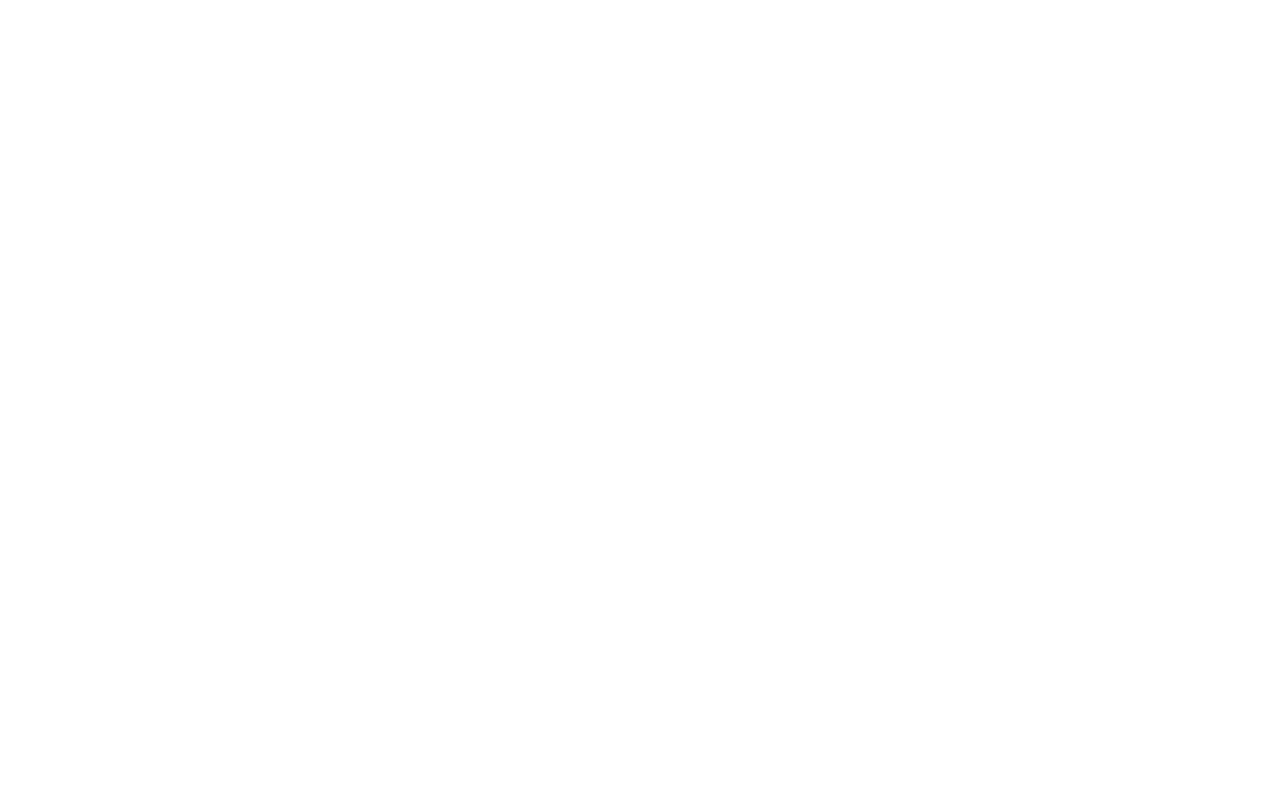
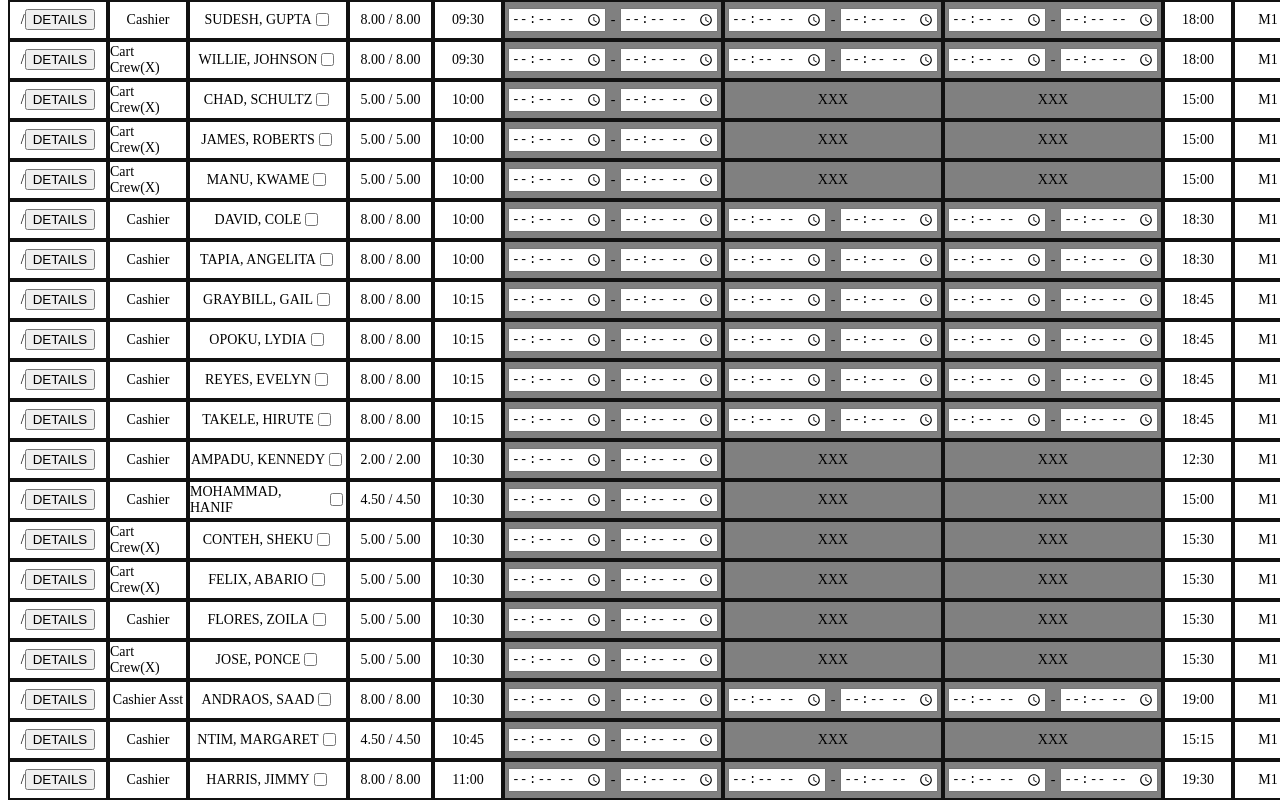
Before and after one commit to mateusmatters/ScheduleBoardApp, a React (Create React App) app: page / in a window 1280 px wide. Shown: the part 537-1337 px from the top of the page. Before the commit the page ends 800 px from the top, so only its background shows below. Built offline with nearby package versions, Linux system fonts and the light colour scheme.

Commit message:
add more employees to test out

```diff
--- a/src/class definitions/testEmployeesArray.js
+++ b/src/class definitions/testEmployeesArray.js
@@ -52,65 +52,88 @@
 
 
 const employeeArray = new SortedArray(Employee);
-// employeeArray.add(new Employee("DONALD", "WOODS", createTimeStamp(8,30), createTimeStamp(9,30), "Cashier Asst", "FRONT-END")); //WEIRD SEG
-// employeeArray.add(new Employee("LIDA", "CARRANZA", createTimeStamp(9,30), createTimeStamp(18,0), "Cashier", "FRONT-END"));
-// employeeArray.add(new Employee("GUPTA", "SUDESH", createTimeStamp(9,30), createTimeStamp(18,0), "Cashier", "FRONT-END"));
-// employeeArray.add(new Employee("MOHAMMED", "SARA", createTimeStamp(9,30), createTimeStamp(18,0), "Cashier", "FRONT-END"));
-// employeeArray.add(new Employee("PETROGRADSKIY", "ARKADIY", createTimeStamp(9,30), createTimeStamp(18,0), "Cashier", "FRONT-END"));
-// employeeArray.add(new Employee("COLE", "DAVID", createTimeStamp(10,0), createTimeStamp(18,30), "Cashier", "FRONT-END"));
-// employeeArray.add(new Employee("ANGELITA", "TAPIA", createTimeStamp(10,0), createTimeStamp(18,30), "Cashier", "FRONT-END"));
-// employeeArray.add(new Employee("GAIL", "GRAYBILL", createTimeStamp(10,15), createTimeStamp(18,45), "Cashier", "FRONT-END"));
-// employeeArray.add(new Employee("LYDIA", "OPOKU", createTimeStamp(10,15), createTimeStamp(18,45), "Cashier", "FRONT-END"));
-// employeeArray.add(new Employee("EVELYN", "REYES", createTimeStamp(10,15), createTimeStamp(18,45), "Cashier", "FRONT-END"));
-// employeeArray.add(new Employee("HIRUTE", "TAKELE", createTimeStamp(10,15), createTimeStamp(18,45), "Cashier", "FRONT-END"));
-// employeeArray.add(new Employee("ZOILA", "FLORES", createTimeStamp(10,30), createTimeStamp(15,30), "Cashier", "FRONT-END"));
-// employeeArray.add(new Employee("KENNEDY", "AMPADU", createTimeStamp(10,30), createTimeStamp(12,30), "Cashier", "FRONT-END")); //WEIRD SEG
-// employeeArray.add(new Employee("HANIF", "MOHAMMAD", createTimeStamp(10,30), createTimeStamp(15,0), "Cashier", "FRONT-END"));
-// employeeArray.add(new Employee("SAAD", "ANDRAOS", createTimeStamp(10,30), createTimeStamp(19,0), "Cashier Asst", "FRONT-END"));
-// employeeArray.add(new Employee("MARGARET", "NTIM", createTimeStamp(10,45), createTimeStamp(15,15), "Cashier", "FRONT-END"));
-// employeeArray.add(new Employee("BARACK", "OBAMA", createTimeStamp(13,45), createTimeStamp(18,45), "Cashier", "FRONT-END"));
-// employeeArray.add(new Employee("MICHELLE", "OBAMA", createTimeStamp(7,0), createTimeStamp(13,0), "Cashier", "FRONT-END"));
+employeeArray.add(new Employee("DONALD", "WOODS", createTimeStamp(8,30), createTimeStamp(9,30), "Cashier Asst", "FRONT-END")); //WEIRD SEG
+employeeArray.add(new Employee("LIDA", "CARRANZA", createTimeStamp(9,30), createTimeStamp(18,0), "Cashier", "FRONT-END"));
+employeeArray.add(new Employee("GUPTA", "SUDESH", createTimeStamp(9,30), createTimeStamp(18,0), "Cashier", "FRONT-END"));
+employeeArray.add(new Employee("MOHAMMED", "SARA", createTimeStamp(9,30), createTimeStamp(18,0), "Cashier", "FRONT-END"));
+employeeArray.add(new Employee("PETROGRADSKIY", "ARKADIY", createTimeStamp(9,30), createTimeStamp(18,0), "Cashier", "FRONT-END"));
+employeeArray.add(new Employee("COLE", "DAVID", createTimeStamp(10,0), createTimeStamp(18,30), "Cashier", "FRONT-END"));
+employeeArray.add(new Employee("ANGELITA", "TAPIA", createTimeStamp(10,0), createTimeStamp(18,30), "Cashier", "FRONT-END"));
+employeeArray.add(new Employee("GAIL", "GRAYBILL", createTimeStamp(10,15), createTimeStamp(18,45), "Cashier", "FRONT-END"));
+employeeArray.add(new Employee("LYDIA", "OPOKU", createTimeStamp(10,15), createTimeStamp(18,45), "Cashier", "FRONT-END"));
+employeeArray.add(new Employee("EVELYN", "REYES", createTimeStamp(10,15), createTimeStamp(18,45), "Cashier", "FRONT-END"));
+employeeArray.add(new Employee("HIRUTE", "TAKELE", createTimeStamp(10,15), createTimeStamp(18,45), "Cashier", "FRONT-END"));
+employeeArray.add(new Employee("ZOILA", "FLORES", createTimeStamp(10,30), createTimeStamp(15,30), "Cashier", "FRONT-END"));
+employeeArray.add(new Employee("KENNEDY", "AMPADU", createTimeStamp(10,30), createTimeStamp(12,30), "Cashier", "FRONT-END")); //WEIRD SEG
+employeeArray.add(new Employee("HANIF", "MOHAMMAD", createTimeStamp(10,30), createTimeStamp(15,0), "Cashier", "FRONT-END"));
+employeeArray.add(new Employee("SAAD", "ANDRAOS", createTimeStamp(10,30), createTimeStamp(19,0), "Cashier Asst", "FRONT-END"));
+employeeArray.add(new Employee("MARGARET", "NTIM", createTimeStamp(10,45), createTimeStamp(15,15), "Cashier", "FRONT-END"));
 
-// employeeArray.add(new Employee("WIZ", "KHALIFA", createTimeStamp(8,30), createTimeStamp(9,30), "Baker", "BAKERY")); //WEIRD SEG
-// employeeArray.add(new Employee("SHECK", "WES", createTimeStamp(9,30), createTimeStamp(18,0), "Baker", "BAKERY"));
-// employeeArray.add(new Employee("JERMAINE", "COLE", createTimeStamp(9,30), createTimeStamp(18,0), "Baker", "BAKERY"));
-// employeeArray.add(new Employee("AUBREY", "GRAHM", createTimeStamp(9,30), createTimeStamp(18,0), "Baker", "BAKERY"));
-// employeeArray.add(new Employee("TYRESSE", "OWENS", createTimeStamp(9,30), createTimeStamp(18,0), "Baker", "BAKERY"));
-// employeeArray.add(new Employee("CANDICE", "OWENS", createTimeStamp(10,0), createTimeStamp(18,30), "Door", "MEMBERSHIP-SERVICE"));
-// employeeArray.add(new Employee("JACK", "BLACK", createTimeStamp(10,0), createTimeStamp(18,30), "Door", "MEMBERSHIP-SERVICE"));
-// employeeArray.add(new Employee("LEONARDO", "DICAPRIO", createTimeStamp(10,15), createTimeStamp(18,45), "Door", "MEMBERSHIP-SERVICE"));
-// employeeArray.add(new Employee("SCARLET", "JOHANSON", createTimeStamp(10,15), createTimeStamp(18,45), "Door", "MEMBERSHIP-SERVICE"));
-// employeeArray.add(new Employee("CHRIS", "HEMSWORTH", createTimeStamp(10,15), createTimeStamp(18,45), "Sandwich Maker", "DELI"));
-// employeeArray.add(new Employee("TOM", "HOLLAND", createTimeStamp(10,15), createTimeStamp(18,45), "Sandwich Maker", "DELI"));
-// employeeArray.add(new Employee("ROBERT", "DOWEY", createTimeStamp(10,30), createTimeStamp(15,30), "Chicken Maker", "DELI"));
-// employeeArray.add(new Employee("CHRIS", "EVANS", createTimeStamp(10,30), createTimeStamp(12,30), "Sandwich Maker", "DELI")); //WEIRD SEG
-// employeeArray.add(new Employee("DARREN", "WATKINS", createTimeStamp(10,30), createTimeStamp(15,0), "Chicken Maker", "DELI"));
-// employeeArray.add(new Employee("CHRISTOPHER", "NOLAN", createTimeStamp(10,30), createTimeStamp(19,0), "Pharmacist", "PHARMACY"));
-// employeeArray.add(new Employee("ADAM", "LEVINE", createTimeStamp(10,45), createTimeStamp(15,15), "Pharmacist", "PHARMACY"));
-// employeeArray.add(new Employee("BRITTANEY", "SPEARS", createTimeStamp(13,45), createTimeStamp(18,45), "Pharmacist", "PHARMACY"));
-// employeeArray.add(new Employee("MILEY", "CYRUS", createTimeStamp(7,0), createTimeStamp(13,0), "Pharmacist", "PHARMACY"));
+employeeArray.add(new Employee("JIMMY", "HARRIS", createTimeStamp(11,0), createTimeStamp(19,30), "Cashier", "FRONT-END"));
+employeeArray.add(new Employee("JOE", "TISCHLER", createTimeStamp(11,0), createTimeStamp(19,30), "Cashier", "FRONT-END"));
+employeeArray.add(new Employee("EDISON", "MOLINA", createTimeStamp(11,15), createTimeStamp(19,45), "Cashier", "FRONT-END"));
+employeeArray.add(new Employee("GARY", "HOWARD", createTimeStamp(11,30), createTimeStamp(15,30), "Cashier Asst", "FRONT-END"));
+employeeArray.add(new Employee("DAYSI", "HERNANDEZ", createTimeStamp(11,30), createTimeStamp(16,0), "Cashier", "FRONT-END"));
+employeeArray.add(new Employee("JONATHAN", "ROMERO", createTimeStamp(11,45), createTimeStamp(17,45), "Cashier", "FRONT-END"));
+employeeArray.add(new Employee("CHRISTIANA", "AMIHERE", createTimeStamp(12,0), createTimeStamp(18,30), "Cashier", "FRONT-END"));
+employeeArray.add(new Employee("MABEL", "AMOABENG", createTimeStamp(12,45), createTimeStamp(15,15), "Cashier", "FRONT-END"));
+employeeArray.add(new Employee("DONALD", "WOODS", createTimeStamp(13,0), createTimeStamp(17,0), "Cashier Asst", "FRONT-END"));
+employeeArray.add(new Employee("REYNA", "PEREIRA", createTimeStamp(13,0), createTimeStamp(18,15), "Cashier", "FRONT-END"));
+employeeArray.add(new Employee("KENNEDY", "AMPADU", createTimeStamp(15,0), createTimeStamp(19,0), "Cashier", "FRONT-END"));
+employeeArray.add(new Employee("MARIA", "MORALES", createTimeStamp(16,0), createTimeStamp(21,0), "Cashier", "FRONT-END"));//WHAT IF SHE CLOCKED IN EARLY
+employeeArray.add(new Employee("ADEWALE", "ADELEKE", createTimeStamp(16,0), createTimeStamp(21,0), "Cashier Asst", "FRONT-END"));
+employeeArray.add(new Employee("ABI", "MEJIA", createTimeStamp(16,0), createTimeStamp(18,0), "Cashier Asst", "FRONT-END"));
+employeeArray.add(new Employee("MARGARET", "NTIM", createTimeStamp(17,15), createTimeStamp(19,15), "Cashier", "FRONT-END"));
+employeeArray.add(new Employee("MABEL", "AMOABENG", createTimeStamp(17,15), createTimeStamp(21,15), "Cashier", "FRONT-END"));
+employeeArray.add(new Employee("HANIF", "MOHAMMAD", createTimeStamp(18,0), createTimeStamp(19,0), "Cashier", "FRONT-END"));
+employeeArray.add(new Employee("JUDITH", "AMPONG", createTimeStamp(18,0), createTimeStamp(23,0), "Cashier Asst", "FRONT-END"));
 
-// employeeArray.add(new Employee("JAMES", "ANDERSON", createTimeStamp(8,30), createTimeStamp(9,30), "Baker", "BAKERY")); //WEIRD SEG
-// employeeArray.add(new Employee("MARY", "THOMPSON", createTimeStamp(9,30), createTimeStamp(18,0), "Baker", "BAKERY"));
-// employeeArray.add(new Employee("JOHN", "WILLIAMS", createTimeStamp(9,30), createTimeStamp(18,0), "Baker", "BAKERY"));
-// employeeArray.add(new Employee("PATRICIA", "JOHNSON", createTimeStamp(9,30), createTimeStamp(18,0), "Baker", "BAKERY"));
-// employeeArray.add(new Employee("ROBERT", "BROWN", createTimeStamp(9,30), createTimeStamp(18,0), "Baker", "BAKERY"));
-// employeeArray.add(new Employee("LINDA", "DAVIS", createTimeStamp(10,0), createTimeStamp(18,30), "Door", "MEMBERSHIP-SERVICE"));
-// employeeArray.add(new Employee("MICHAEL", "MILLER", createTimeStamp(10,0), createTimeStamp(18,30), "Door", "MEMBERSHIP-SERVICE"));
-// employeeArray.add(new Employee("ELIZABETH", "WILSON", createTimeStamp(10,15), createTimeStamp(18,45), "Door", "MEMBERSHIP-SERVICE"));
-// employeeArray.add(new Employee("DAVID", "MOORE", createTimeStamp(10,15), createTimeStamp(18,45), "Door", "MEMBERSHIP-SERVICE"));
-// employeeArray.add(new Employee("JENNIFER", "TAYLOR", createTimeStamp(10,15), createTimeStamp(18,45), "Sandwich Maker", "DELI"));
-// employeeArray.add(new Employee("WILLIAM", "CLARK", createTimeStamp(10,15), createTimeStamp(18,45), "Sandwich Maker", "DELI"));
-// employeeArray.add(new Employee("SUSAN", "WHITE", createTimeStamp(10,30), createTimeStamp(15,30), "Chicken Maker", "DELI"));
-// employeeArray.add(new Employee("JOSEPH", "HARRIS", createTimeStamp(10,30), createTimeStamp(12,30), "Sandwich Maker", "DELI")); //WEIRD SEG
-// employeeArray.add(new Employee("JESSICA", "MARTIN", createTimeStamp(10,30), createTimeStamp(15,0), "Chicken Maker", "DELI"));
-// employeeArray.add(new Employee("THOMAS", "LEWIS", createTimeStamp(10,30), createTimeStamp(19,0), "Pharmacist", "PHARMACY"));
-// employeeArray.add(new Employee("SARAH", "WALKER", createTimeStamp(10,45), createTimeStamp(15,15), "Pharmacist", "PHARMACY"));
-// employeeArray.add(new Employee("CHARLES", "HALL", createTimeStamp(13,45), createTimeStamp(18,45), "Pharmacist", "PHARMACY"));
-employeeArray.add(new Employee("KAREN", "ALLEN", createTimeStamp(7,0), createTimeStamp(13,0), "Pharmacist", "PHARMACY"));
+employeeArray.add(new Employee("SOCHETA", "KHOUN", createTimeStamp(11,0), createTimeStamp(19,30), "Cashier Asst", "FRONT-END"));
+employeeArray.add(new Employee("NILKA", "LAWSON", createTimeStamp(11,0), createTimeStamp(19,30), "Cashier Asst", "FRONT-END"));
+employeeArray.add(new Employee("ABI", "MEJIA", createTimeStamp(11,15), createTimeStamp(19,45), "Cashier Asst", "FRONT-END"));
+employeeArray.add(new Employee("COMFORT", "AFUA", createTimeStamp(11,30), createTimeStamp(15,30), "Cashier Asst", "FRONT-END"));
+employeeArray.add(new Employee("MARGARITA", "ZELAYA", createTimeStamp(11,30), createTimeStamp(16,0), "Cashier Asst", "FRONT-END"));
+employeeArray.add(new Employee("SARA", "ASTUDILLO", createTimeStamp(11,45), createTimeStamp(17,45), "Cashier Asst", "FRONT-END"));
+employeeArray.add(new Employee("SILVIA", "CHEN", createTimeStamp(12,0), createTimeStamp(18,30), "Cashier Asst", "FRONT-END"));
+employeeArray.add(new Employee("DONALD", "WOODS", createTimeStamp(12,45), createTimeStamp(15,15), "Self Check Out(X)", "FRONT-END"));
+employeeArray.add(new Employee("CHRISTIANA", "AMIHERE", createTimeStamp(13,0), createTimeStamp(17,0), "Cashier Asst", "FRONT-END"));
+employeeArray.add(new Employee("JEANNE", "FUMEY", createTimeStamp(13,0), createTimeStamp(18,15), "Self Check Out(X)", "FRONT-END"));
+employeeArray.add(new Employee("KENNEDY", "AMPADU", createTimeStamp(15,0), createTimeStamp(19,0), "Self Check Out(X)", "FRONT-END"));
+employeeArray.add(new Employee("HANIF", "MOHAMMAD", createTimeStamp(16,0), createTimeStamp(21,0), "Self Check Out(X)", "FRONT-END"));//WHAT IF SHE CLOCKED IN EARLY
+employeeArray.add(new Employee("MARGARET", "NTIM", createTimeStamp(16,0), createTimeStamp(21,0), "Self Check Out(X)", "FRONT-END"));
+employeeArray.add(new Employee("MABEL", "AMOBENG", createTimeStamp(16,0), createTimeStamp(18,0), "Self Check Out(X)", "FRONT-END"));
+employeeArray.add(new Employee("DAYSI", "HERNANDEZ", createTimeStamp(17,15), createTimeStamp(19,15), "Self Check Out(X)", "FRONT-END"));
+employeeArray.add(new Employee("COMFORT", "AFUA", createTimeStamp(17,15), createTimeStamp(21,15), "Self Check Out(X)", "FRONT-END"));
+employeeArray.add(new Employee("MARGARITA", "ZELAYA", createTimeStamp(18,0), createTimeStamp(19,0), "Self Check Out(X)", "FRONT-END"));
+employeeArray.add(new Employee("ABI", "MEJIA", createTimeStamp(18,0), createTimeStamp(23,0), "Self Check Out(X)", "FRONT-END"));
+employeeArray.add(new Employee("SARA", "ASTUDILLO", createTimeStamp(18,0), createTimeStamp(20,30), "Self Check Out(X)", "FRONT-END"));
+employeeArray.add(new Employee("ZACH", "LOUKAS", createTimeStamp(9,30), createTimeStamp(18,0), "Cart Crew(X)", "LOT-CREW"));
+employeeArray.add(new Employee("KWAME", "MANU", createTimeStamp(10,0), createTimeStamp(15,0), "Cart Crew(X)", "LOT-CREW"));
+employeeArray.add(new Employee("SHEKU", "CONTEH", createTimeStamp(10,30), createTimeStamp(15,30), "Cart Crew(X)", "LOT-CREW"));
 
-employeeArray.add(new Employee("DANIEL", "YOUNG", createTimeStamp(8,30), createTimeStamp(9,30), "Baker", "BAKERY")); //WEIRD SEG
-employeeArray.add(new Employee("NANCY", "KING", createTimeStamp(12,30), createTimeStamp(21,0), "Baker", "BAKERY"));
+
+
+employeeArray.add(new Employee("ACQUAH", "JOEL", createTimeStamp(9,30), createTimeStamp(18,0), "Cart Crew(X)", "LOT-CREW"));
+employeeArray.add(new Employee("SCHULTZ", "CHAD", createTimeStamp(10,0), createTimeStamp(15,0), "Cart Crew(X)", "LOT-CREW"));
+employeeArray.add(new Employee("ABARIO", "FELIX", createTimeStamp(10,30), createTimeStamp(15,30), "Cart Crew(X)", "LOT-CREW"));
+employeeArray.add(new Employee("JOHNSON", "WILLIE", createTimeStamp(9,30), createTimeStamp(18,0), "Cart Crew(X)", "LOT-CREW"));
+employeeArray.add(new Employee("ROBERTS", "JAMES", createTimeStamp(10,0), createTimeStamp(15,0), "Cart Crew(X)", "LOT-CREW"));
+employeeArray.add(new Employee("PONCE", "JOSE", createTimeStamp(10,30), createTimeStamp(15,30), "Cart Crew(X)", "LOT-CREW"));
+
+employeeArray.add(new Employee("TANAYA", "WILLIAMS", createTimeStamp(12,0), createTimeStamp(18,30), "Sup Hourly", "ADMINISTRATION"));
+employeeArray.add(new Employee("TATIANA", "MEJIA",  createTimeStamp(12,45), createTimeStamp(15,15), "Sup Hourly", "ADMINISTRATION"));
+employeeArray.add(new Employee ("CARMELITA", "DE LEON", createTimeStamp(13,0), createTimeStamp(17,0), "Sup Hourly", "ADMINISTRATION"));
+employeeArray.add(new Employee("FATIMA", "ESTRADA",  createTimeStamp(13,0), createTimeStamp(18,15), "Sup Hourly", "ADMINISTRATION"));
+employeeArray.add(new Employee("BRIAN", "VILLALOBOS",  createTimeStamp(15,0), createTimeStamp(19,0), "Sup Hourly", "ADMINISTRATION"));
+employeeArray.add(new Employee("SOTHEAVY", "NGAN", createTimeStamp(16,0), createTimeStamp(21,0), "Sup Hourly", "ADMINISTRATION"));//WHAT IF SHE CLOCKED IN EARLY
+employeeArray.add(new Employee("WISDOM", "ADOBLE", createTimeStamp(16,0), createTimeStamp(21,0), "Sup Hourly", "ADMINISTRATION"));
+employeeArray.add(new Employee("RODA", "VIERNES", createTimeStamp(16,0), createTimeStamp(18,0), "Sup Hourly", "ADMINISTRATION"));
+employeeArray.add(new Employee("THERESA", "SALBURO", createTimeStamp(17,15), createTimeStamp(19,15), "Mgr Asst Dept", "ADMINISTRATION"));
+employeeArray.add(new Employee("CHRISTOPHER", "RENNIE", createTimeStamp(17,15), createTimeStamp(21,15), "Mgr Asst Dept", "ADMINISTRATION"));
+employeeArray.add(new Employee("IMAN", "BOUSALEH", createTimeStamp(18,0), createTimeStamp(19,0), "Mgr Staff", "ADMINISTRATION"));
+employeeArray.add(new Employee("PONCE", "ROGER", createTimeStamp(18,0), createTimeStamp(23,0), "Sup in Training", "ADMINISTRATION"));
+
+
 
 
 export default employeeArray;
```
